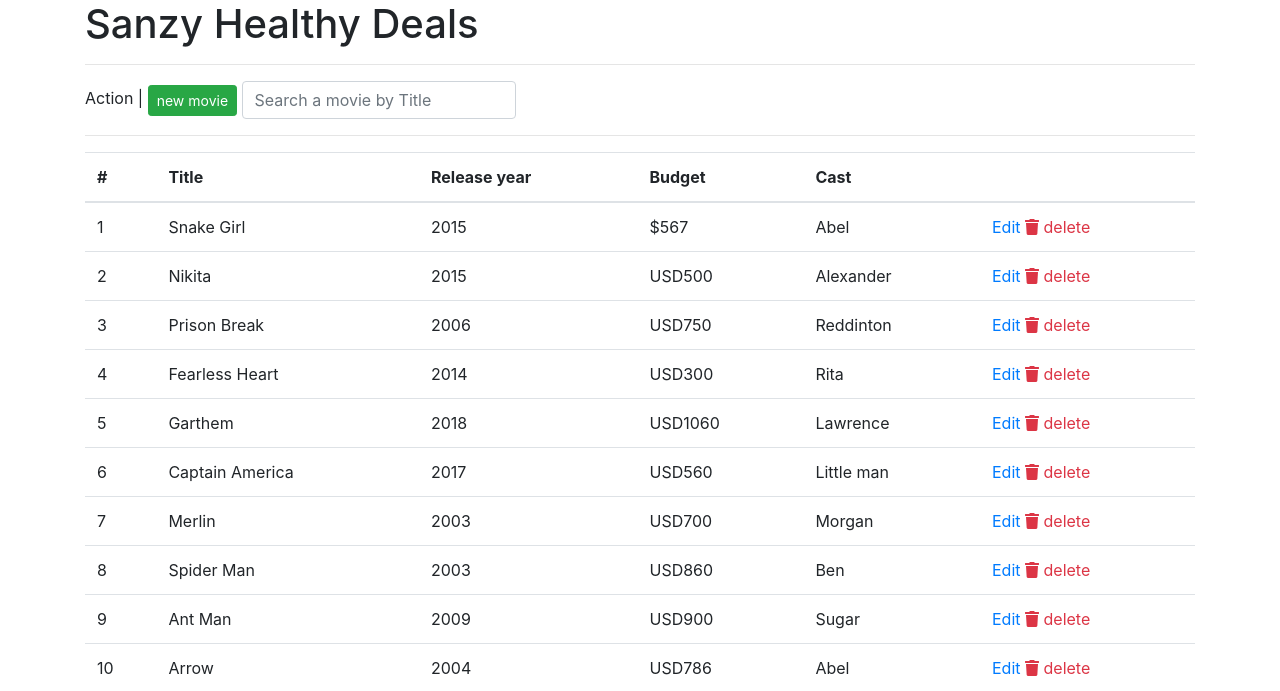
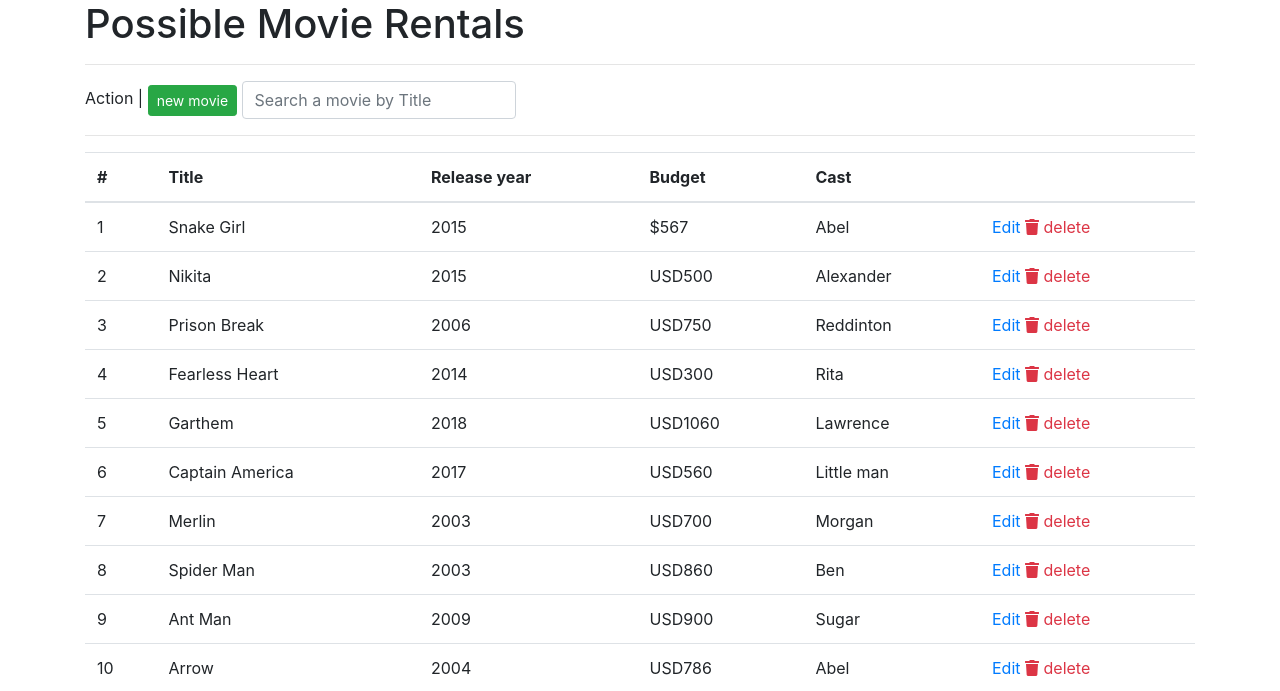
Before and after one commit to AMAMAT-Hub/HW5_D4Q1SB2ML9, a Flask app: page / in a window 1280 px wide. Shown: the top 691 px of the page. Run offline with Flask 2, Linux system fonts and the light colour scheme; data comes from the database, SQL or seed files in the repository; some libraries are stand-ins or nearby versions.

Commit message:
initial commit

```diff
--- a/templates/index.html
+++ b/templates/index.html
@@ -1,6 +1,6 @@
 {% extends 'base.html' %} {% block main %}
 
-<h1>Sanzy Healthy Deals</h1>
+<h1>Possible Movie Rentals</h1>
 
 <hr />
 
@@ -44,12 +44,10 @@
       <td>{{m.Budget}}</td>
       <td>{{m.Cast}}</td>
       <td>
-        <a href="/edit/{{m.Title}}">
-            Edit
-        </a>
+        <a href="/edit/{{m.Title}}"> Edit </a>
         <a href="/delete/{{m.id}}" class="text-danger">
-            <span class="fa fa-trash"></span>
-            delete
+          <span class="fa fa-trash"></span>
+          delete
         </a>
       </td>
     </tr>
```
